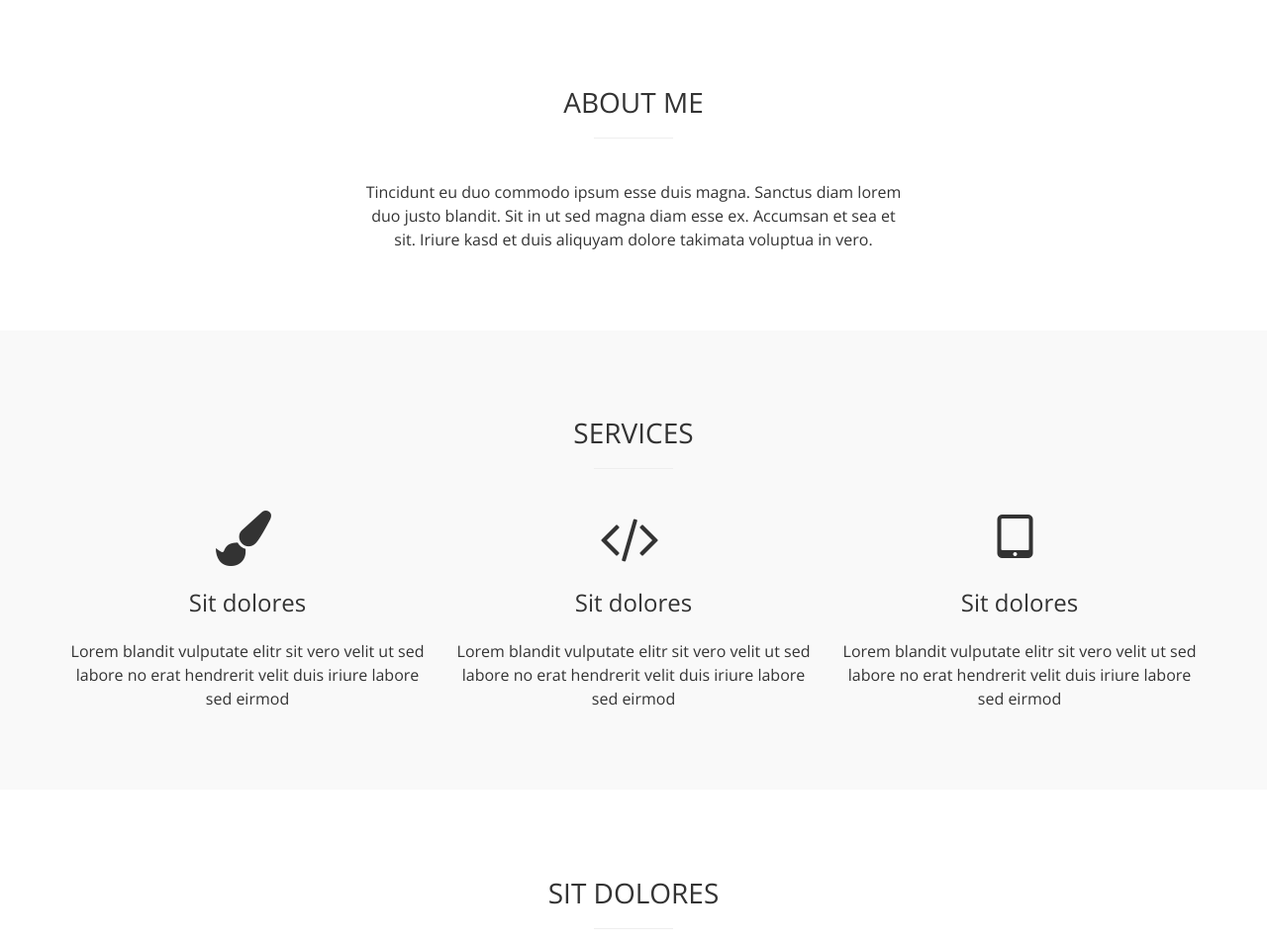
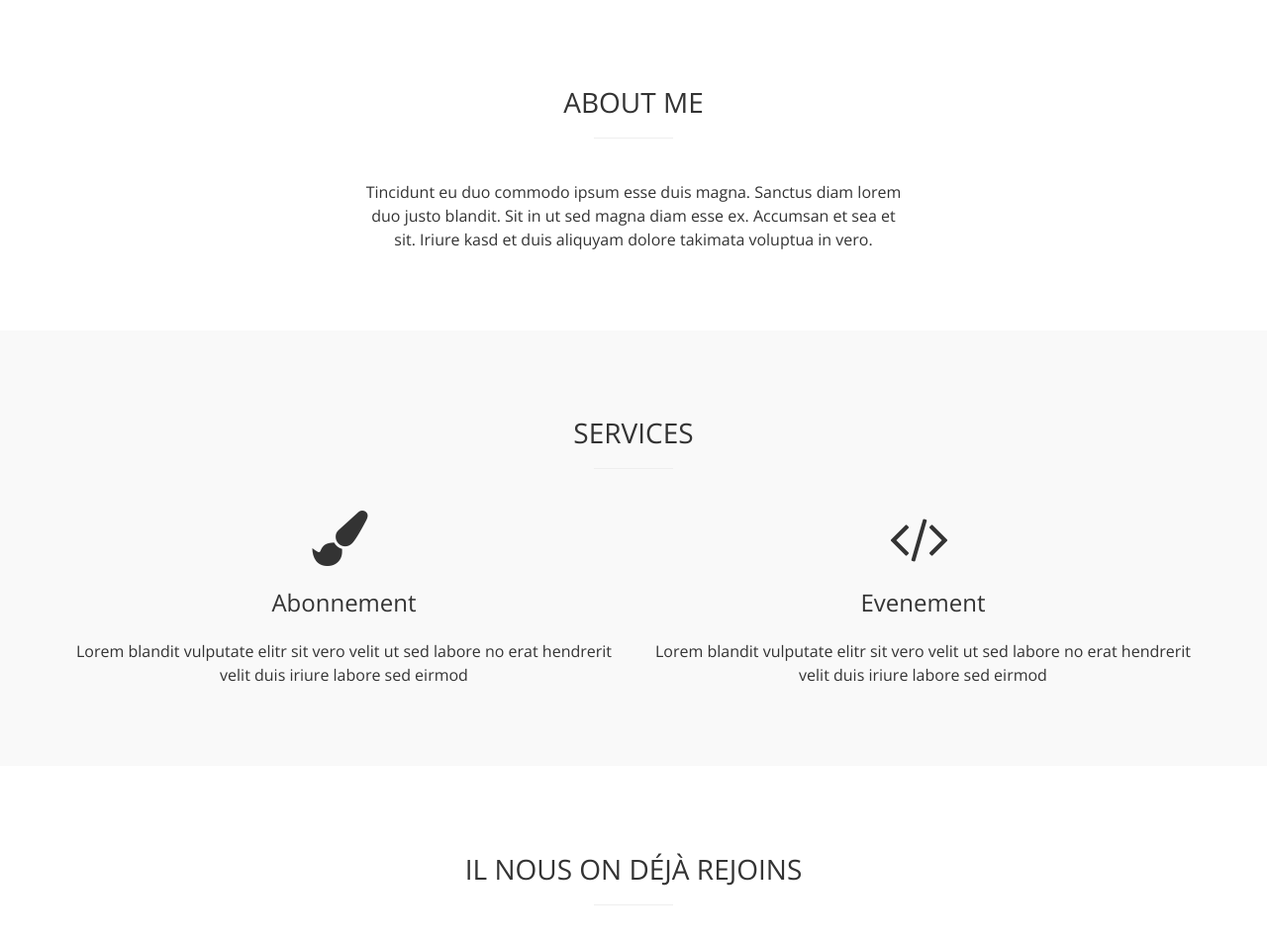
Before and after one commit to TheMaxium69/Influnias-WebSite, a PHP site: page / in a window 1280 px wide. Shown: the part 561-1515 px from the top of the page at 99% size. Run offline with PHP 8.4, Linux system fonts and the light colour scheme; some libraries are stand-ins or nearby versions.

Commit message:
page structure

```diff
--- a/composant/navbar.phtml
+++ b/composant/navbar.phtml
@@ -19,19 +19,19 @@
 
         <div class="collapse navbar-collapse">
           <ul class="nav navbar-nav navbar-right js-nav">
-            <li><a href="#home">Home</a></li>
+            <li><a href="#home">Accueille</a></li>
 
-            <li><a href="#about">About</a></li>
+            <li><a href="#about">à propos</a></li>
 
-            <li><a href="#services">Services</a></li>
+            <li><a href="#services">Formule</a></li>
 
-            <li><a href="#folio">Folio</a></li>
+            <li><a href="#folio">Déjà Rejoin</a></li>
 
-            <li><a href="#testimonials">Testimonials</a></li>
+            <li><a href="#testimonials">Message</a></li>
 
-            <li><a href="#contact">Contact</a></li>
+            <li><a href="#folio">Partenaire</a></li>
 
-            <li><a href="http://alexsblog.org" target="_blank">Blog</a></li>
+            <li><a href="#contact">Contacte</a></li>
           </ul>
         </div>
       </div>
--- a/css/index.css
+++ b/css/index.css
@@ -228,3 +228,7 @@
   .soc-media-ul a:hover, .soc-media-ul a:focus {
     color: #ad0000;
   }
+
+  h3{
+    text-align: center;
+  }
--- a/index.php
+++ b/index.php
@@ -30,26 +30,18 @@
       <hr />
 
       <div class="row">
-        <div class="col-sm-4">
+        <div class="col-sm-6">
           <i class="fa fa-4x fa-paint-brush"></i>
 
-          <h2 class="h3">Sit dolores </h2>
+          <h2 class="h3">Abonnement</h2>
 
           <p>Lorem blandit vulputate elitr sit vero velit ut sed labore no erat hendrerit velit duis iriure labore sed eirmod</p>
         </div>
 
-        <div class="col-sm-4">
+        <div class="col-sm-6">
           <i class="fa fa-4x fa-code"></i>
 
-          <h2 class="h3">Sit dolores </h2>
-
-          <p>Lorem blandit vulputate elitr sit vero velit ut sed labore no erat hendrerit velit duis iriure labore sed eirmod</p>
-        </div>
-
-        <div class="col-sm-4">
-          <i class="fa fa-4x fa-tablet"></i>
-
-          <h2 class="h3">Sit dolores </h2>
+          <h2 class="h3">Evenement </h2>
 
           <p>Lorem blandit vulputate elitr sit vero velit ut sed labore no erat hendrerit velit duis iriure labore sed eirmod</p>
         </div>
@@ -59,27 +51,30 @@
 
   <section id="folio" class="sec-folio">
     <div class="container">
-      <h1>Sit dolores </h1>
+      <h1>Il nous on déjà rejoins</h1>
 
       <hr />
 
       <div class="row">
         <div class="col-md-4">
           <img class="center-block" src="https://source.unsplash.com/Oog0wehKxYs/450x450" alt="By Håkon Sataøen" />
+          <h3>DoubleT</h3>
         </div>
 
         <div class="col-md-4">
-          <img class="center-block" src="https://source.unsplash.com/EfpOiZvPbT4/450x450" alt="By Samuel Zeller" />
+          <img class="center-block" src="https://source.unsplash.com/2aoVQXwLf3g/450x450" alt="By Samuel Zeller" />
+          <h3>MA3WAN</h3>
         </div>
 
         <div class="col-md-4">
           <img class="center-block" src="https://source.unsplash.com/2aoVQXwLf3g/450x450" alt="By Scott Webb" />
+          <h3>AuroreTVv</h3>
         </div>
       </div>
 
       <div class="row">
         <div class="col-md-4">
-          <img class="center-block" src="https://source.unsplash.com/o2KD7JtqTlk/450x450" alt="By Has Bonk" />
+          <img class="center-block" src="https://source.unsplash.com/2aoVQXwLf3g/450x450" alt="By Has Bonk" />
         </div>
 
         <div class="col-md-4">
@@ -109,7 +104,7 @@
 
   <section id="testimonials" class="sec-testimonials">
     <div class="container">
-      <h1>Partenaire said</h1>
+      <h1>Message des fondateur</h1>
 
       <hr />
 
@@ -135,9 +130,34 @@
     </div>
   </section>
 
+  <section id="foliopart" class="sec-folio">
+    <div class="container">
+      <h1>Nos Soutien/Partenaire</h1>
+
+      <hr />
+
+      <div class="row">
+        <div class="col-md-4">
+          <img class="center-block" src="https://source.unsplash.com/Oog0wehKxYs/450x450" alt="By Håkon Sataøen" />
+          <h3>Grand-Est</h3>
+        </div>
+
+        <div class="col-md-4">
+          <img class="center-block" src="https://source.unsplash.com/2aoVQXwLf3g/450x450" alt="By Samuel Zeller" />
+          <h3>Tyrolium</h3>
+        </div>
+
+        <div class="col-md-4">
+          <img class="center-block" src="https://source.unsplash.com/2aoVQXwLf3g/450x450" alt="By Scott Webb" />
+          <h3>Auvergne-Rhone-Alpes</h3>
+        </div>
+      </div>
+    </div>
+  </section>
+
   <section id="contact" class="sec-contact">
     <div class="container">
-      <h1>Hire me</h1>
+      <h1>Contactez-nous</h1>
 
       <hr />
 
```
Also changed, not shown: composant/meta.phtml (line endings or trailing spaces).
